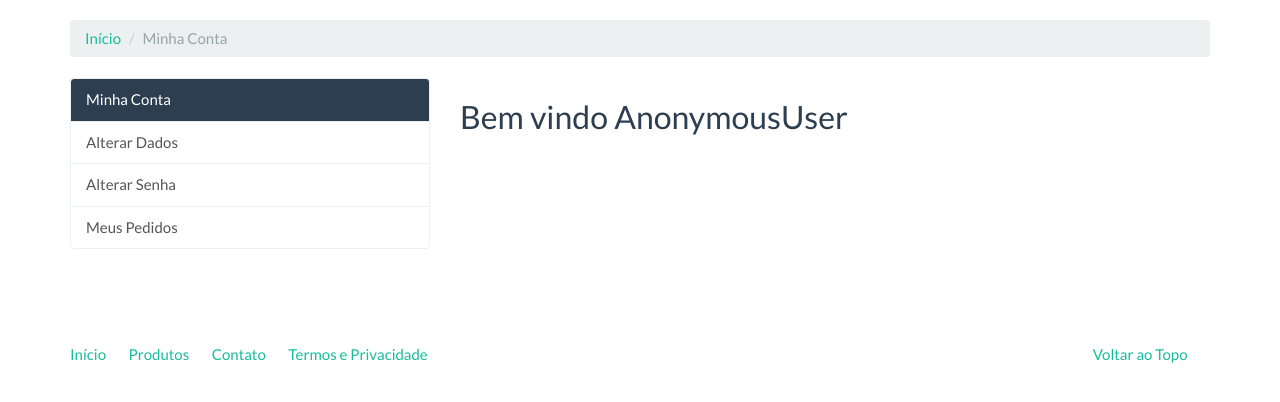
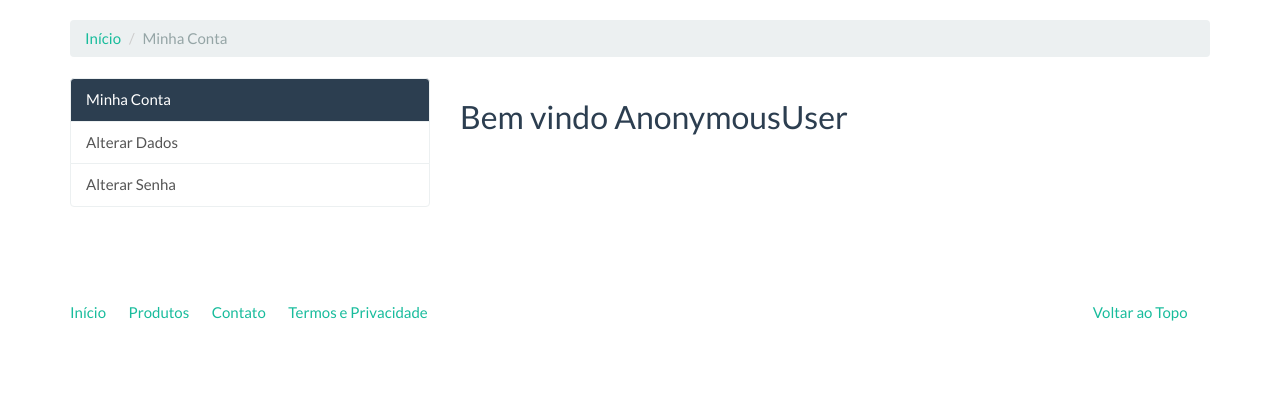
Before and after one commit to cesarbcruz/ProjectMobileHealth, a Django app: template accounts/templates/accounts/index.html in a window 1280 px wide. Shown: the part 60-462 px from the top of the page. Run offline with Django 3.2, Linux system fonts and the light colour scheme; the template is opened without the code that fills it, so the values that code supplies are empty; some libraries are stand-ins or nearby versions.

Commit message:
make it better

```diff
--- a/accounts/templates/accounts/index.html
+++ b/accounts/templates/accounts/index.html
@@ -4,16 +4,15 @@
 
 {% block container %}
 <ol class="breadcrumb">
-  <li><a href="{% url 'accounts:index' %}">Início</a></li>
+  <li><a href="#">Início</a></li>
   <li class="active">Minha Conta</li>
 </ol>
 <div class="row">
     <div class="col-md-4">
         <div class="list-group">
-          <a href="{% url 'accounts:index' %}" class="list-group-item active">Minha Conta</a>
+          <a href="#" class="list-group-item active">Minha Conta</a>
           <a href="{% url 'accounts:update_user' %}" class="list-group-item">Alterar Dados</a>
           <a href="{% url 'accounts:update_password' %}" class="list-group-item">Alterar Senha</a>
-          <a href="{% url 'checkout:order_list' %}" class="list-group-item">Meus Pedidos</a>
         </div>
     </div>
     <div class="col-md-8">
--- a/accounts/views.py
+++ b/accounts/views.py
@@ -7,7 +7,6 @@ from django.views.generic import (
 from django.core.urlresolvers import reverse_lazy
 from django.contrib.auth.mixins import LoginRequiredMixin
 from django.contrib.auth.forms import PasswordChangeForm
-from django.contrib.auth.views import login as auth_login
 
 from .models import User
 from .forms import UserAdminCreationForm
```
